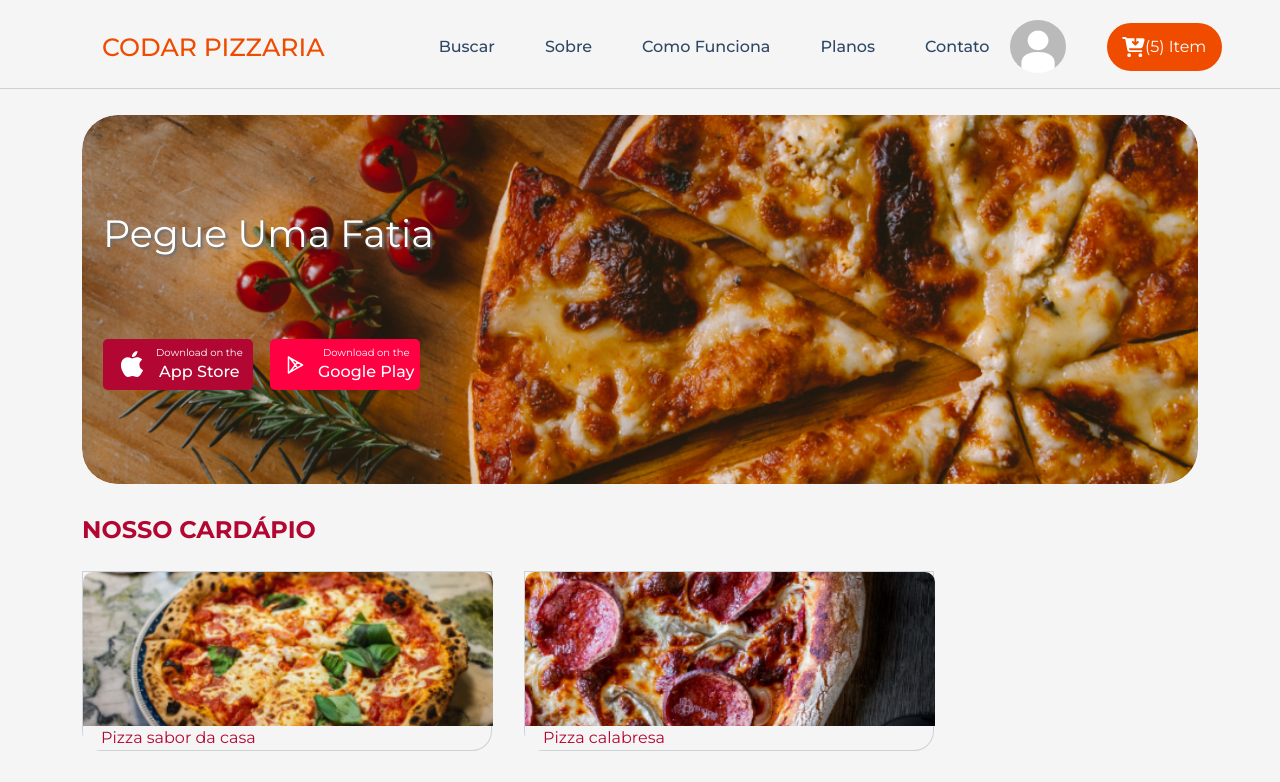
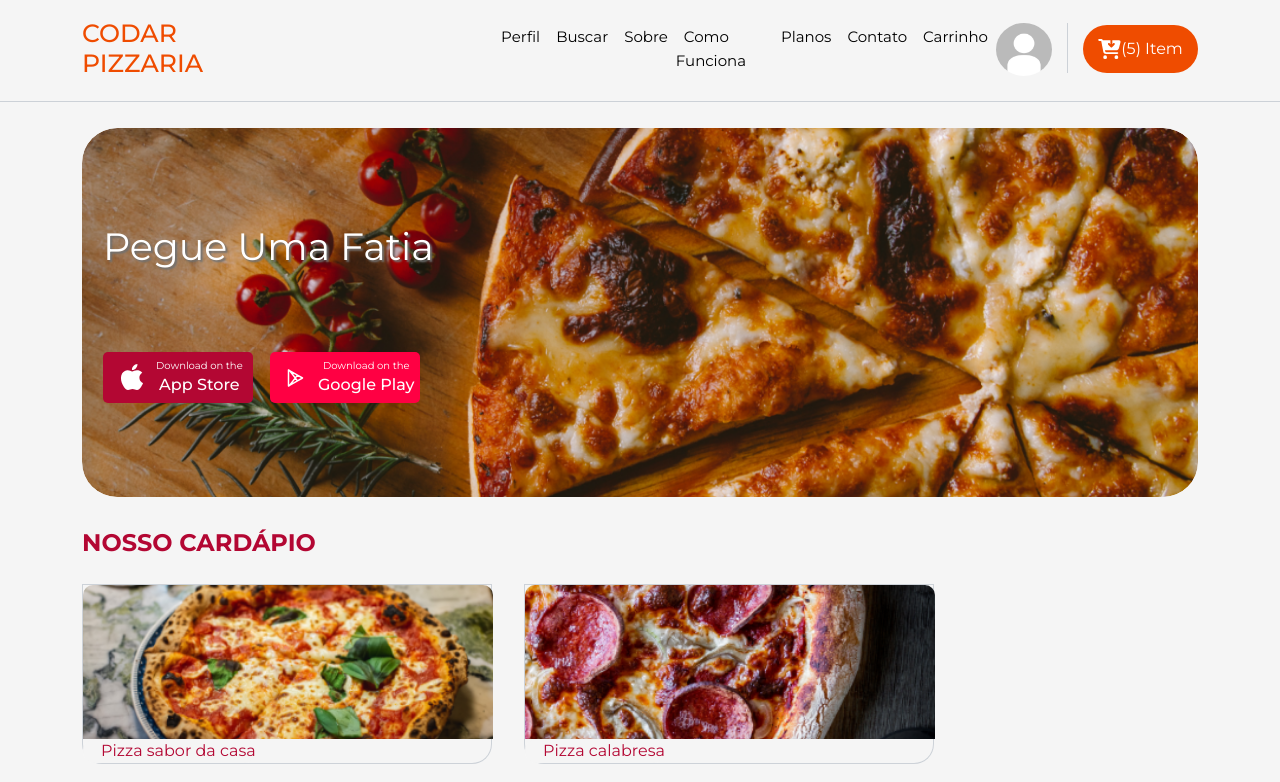
Before and after one commit to CarlosEduardoSD/Projeto-Coddar-Pizza, a React (Vite) app: page / in a window 1280 px wide. Shown: the top 782 px of the page. Built offline with nearby package versions, Linux system fonts and the light colour scheme.

Commit message:
fix: responsivo header

```diff
--- a/src/components/Header/header.jsx
+++ b/src/components/Header/header.jsx
@@ -10,103 +10,81 @@ import { FaCartArrowDown } from "react-icons/fa6";
 export default function Header() {
   return (
     <>
-      <div className="container-fluid">
-        <div className="row" style={{ marginTop: "20px" }}>
-          <div
-            className="col-md-4"
-            style={{
-              display: "flex",
-              alignItems: "center",
-              justifyContent: "center",
-            }}
+      <nav class="navbar navbar-expand-lg">
+        <div class="container">
+          <h1 class={styles.header_title} href="#">
+            Codar Pizzaria
+          </h1>
+          <button
+            class="navbar-toggler"
+            type="button"
+            data-bs-toggle="collapse"
+            data-bs-target="#navbarSupportedContent"
+            aria-controls="navbarSupportedContent"
+            aria-expanded="false"
+            aria-label="Toggle navigation"
+            style={{ backgroundColor: "#ef4c00", marginTop: "10px" }}
           >
-            <h1 className={styles.header_title}>CODAR PIZZARIA</h1>
-          </div>
-          <div
-            className="col-md-8"
-            style={{ display: "flex", justifyContent: "flex-start" }}
-            // style={{ display: "flex", justifyContent: "space-between" }}
-          >
-            <div className={styles.header_sidebar}>
-              <button
-                class="btn"
-                type="button"
-                data-bs-toggle="offcanvas"
-                data-bs-target="#offcanvasWithBothOptions"
-                aria-controls="offcanvasWithBothOptions"
-                style={{ backgroundColor: "#ef4c00", color: "white" }}
-              >
-                <img
-                  className="img-fluid"
-                  src={Hamburger}
-                  alt="Menu"
-                  style={{ backgroundColor: "transparent" }}
-                />
+            <span
+              class="navbar-toggler-icon"
+              style={{ backgroundColor: "#ef4c00" }}
+            ></span>
           </button>
           <div
-                class="offcanvas offcanvas-start"
-                data-bs-scroll="true"
-                tabindex="-1"
-                id="offcanvasWithBothOptions"
-                aria-labelledby="offcanvasWithBothOptionsLabel"
-                style={{ width: "50%" }}
+            class="collapse navbar-collapse"
+            id="navbarSupportedContent"
+            style={{ marginTop: "12px", marginLeft: "25vh" }}
           >
-                <div class="offcanvas-header">
-                  <h5
-                    class="offcanvas-title"
-                    id="offcanvasWithBothOptionsLabel"
-                  >
-                    Menu
-                  </h5>
-                  <button
-                    type="button"
-                    class="btn-close"
-                    data-bs-dismiss="offcanvas"
-                    aria-label="Close"
-                  ></button>
-                </div>
-                <div class="offcanvas-body">
-                  <ul className={styles.header_menu_responsive}>
-                    <li>
-                      <a href="#search">Buscar</a>
+            <ul class="navbar-nav me-auto mb-2 mb-lg-0">
+              <li class="nav-item">
+                <a className={styles.menu_link} aria-current="page" href="#">
+                  Perfil
+                  <img
+                  className={styles.sidebar_img}
+                    src={Perfil}
+                    alt="Foto"
+                    style={{
+                      borderRadius: "50%",
+                      width: "56px",
+                      height: "53px",
+                    }}
+                  />
+                </a>
               </li>
-                    <li>
-                      <a href="#about">Sobre</a>
+              <li class="nav-item">
+                <a className={styles.menu_link} aria-current="page" href="#">
+                  Buscar
+                </a>
               </li>
-                    <li>
-                      <a href="#function">Como Funciona</a>
+              <li class="nav-item">
+                <a className={styles.menu_link} aria-current="page" href="#">
+                  Sobre
+                </a>
               </li>
-                    <li>
-                      <a href="#plans">Planos</a>
+              <li class="nav-item">
+                <a className={styles.menu_link} aria-current="page" href="#">
+                  Como Funciona
+                </a>
               </li>
-                    <li>
-                      <a href="#contact">Contato</a>
+              <li class="nav-item">
+                <a className={styles.menu_link} aria-current="page" href="#">
+                  Planos
+                </a>
+              </li>
+              <li class="nav-item">
+                <a className={styles.menu_link} aria-current="page" href="#">
+                  Contato
+                </a>
+              </li>
+              <li class="nav-item">
+                <a className={styles.menu_link} aria-current="page" href="#">
+                  Carrinho
+                </a>
               </li>
             </ul>
-                </div>
-              </div>
-            </div>
-            <div className={styles.header_responsive}>
-              <ul className={styles.header_menu_list}>
-                <li>
-                  <a href="#search">Buscar</a>
-                </li>
-                <li>
-                  <a href="#about">Sobre</a>
-                </li>
-                <li>
-                  <a href="#function">Como Funciona</a>
-                </li>
-                <li>
-                  <a href="#plans">Planos</a>
-                </li>
-                <li>
-                  <a href="#contact">Contato</a>
-                </li>
-              </ul>
+            <div className={styles.button_area} id="#navbarNav">
               <div className={styles.home_img}>
                 <img className="img" src={Perfil} alt="Foto Perfil" />
-                {/* img classname="img-fluid" */}
               </div>
               <div
                 className={styles.divider_vertical}
@@ -114,6 +92,8 @@ export default function Header() {
                   width: "1px",
                   backgroundColor: "#2E4765",
                   opacity: "0.2",
+                  height: "50px",
+                  margin: "0 15px",
                 }}
               ></div>
               <div className={styles.button}>
@@ -132,7 +112,7 @@ export default function Header() {
             </div>
           </div>
         </div>
-      </div>
+      </nav>
       <div
         className={styles.divider_horizontal}
         style={{
--- a/src/components/Header/header.module.css
+++ b/src/components/Header/header.module.css
@@ -1,5 +1,3 @@
-/* Header  */
-
 * {
   margin: 0;
   padding: 0;
@@ -14,25 +12,7 @@
   opacity: 1;
   font-size: 25px;
   margin: 0;
-}
-
-.header_menu_list {
-  display: flex;
-  list-style: none;
-  gap: 50px;
-  align-items: center;
-  left: 45px;
-  margin: 0;
-  padding: 0;
-  flex-wrap: nowrap;
-}
-
-.header_responsive {
-  display: flex;
-  list-style: none;
-  gap: 50px;
-  align-items: center;
-  margin: 0;
+  margin-top: 10px;
 }
 
 .button {
@@ -93,8 +73,30 @@
   margin: 0;
 }
 
-.header_sidebar {
-  display: none;
+.collapse.navbar-collapse {
+  display: flex;
+  align-items: center;
+  gap: 20px;
+}
+
+.navbar-toggler {
+  background-color: #ef4c00;
+}
+
+.menu_link {
+  color: black;
+  padding: 8px;
+  border-radius: 0;
+  text-decoration: none;
+  font-size: 15px;
+}
+
+.menu_link:hover {
+  border-bottom: 2px solid #ef4c00;
+}
+
+.button_area {
+  display: flex;
 }
 
 @media screen and (max-width: 1350px) {
@@ -103,15 +105,13 @@
   }
 }
 
-@media screen and (max-width: 1206px) {
-  .header_menu_list {
-    gap: 30px;
+@media screen and (max-width: 1200px) {
+  .menu_link {
+    font-size: 12px;
   }
-}
 
-@media screen and (max-width: 1105px) {
-  .divider_vertical {
-    display: none;
+  .header_title {
+    font-size: 17px;
   }
 }
 
@@ -126,6 +126,10 @@
     display: none;
   }
 
+  .button_area {
+    gap: 13px;
+  }
+
   .button_cart {
     width: auto;
     padding: 10px;
@@ -133,33 +137,31 @@
   }
 }
 
-@media screen and (max-width: 970px) {
-  .header_menu_list {
-    gap: 10px;
-  }
-}
-
-@media screen and (max-width: 852px) {
-  .header_menu_list {
+@media screen and (max-width: 991px) {
+  .home_img {
     display: none;
   }
-  .header_responsive {
+
+  .button {
+    display: none;
+  }
+
+  .divider_vertical {
+    display: none;
+  }
+
+  .menu_link {
     display: flex;
+    align-items: flex-end;
     justify-content: flex-end;
-    flex: 1;
-    gap: 20px;
+    font-size: 15px;
   }
 }
 
 @media screen and (max-width: 768px) {
-  .header_responsive {
-    display: none;
-  }
-
   .header_sidebar {
     display: flex;
     justify-content: flex-start;
-    /* position: relative; */
     right: 21rem;
     margin-top: 10px;
   }
@@ -188,3 +190,9 @@
     right: 11rem;
   }
 }
+
+@media screen and (min-width: 991px) {
+  .sidebar_img {
+    display: none;
+  }
+}
--- a/src/pages/Home/home.jsx
+++ b/src/pages/Home/home.jsx
@@ -1,7 +1,5 @@
 import Header from "../../components/Header/header";
-
 // import OurMenu from "../../components/Menu/OurMenu";
-
 import Banner from "../../components/Banner/banner";
 import Pizza from "../../components/pizzas/pizza";
 // import BannerPizzaria from "../../components/BannerPizzaria/BannerPizzaria";
```
Lines whose indentation alone changed are shown as unchanged.
